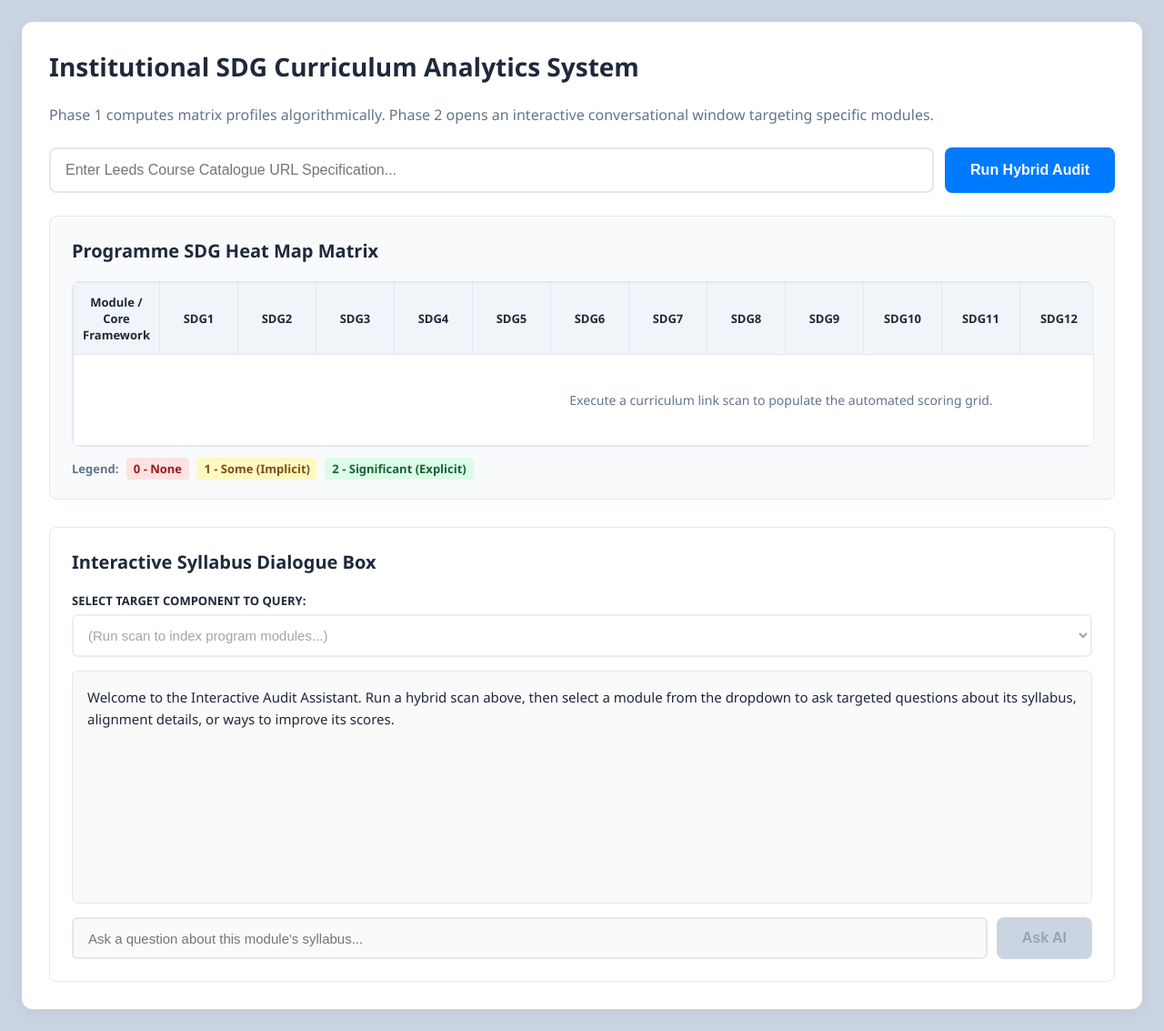
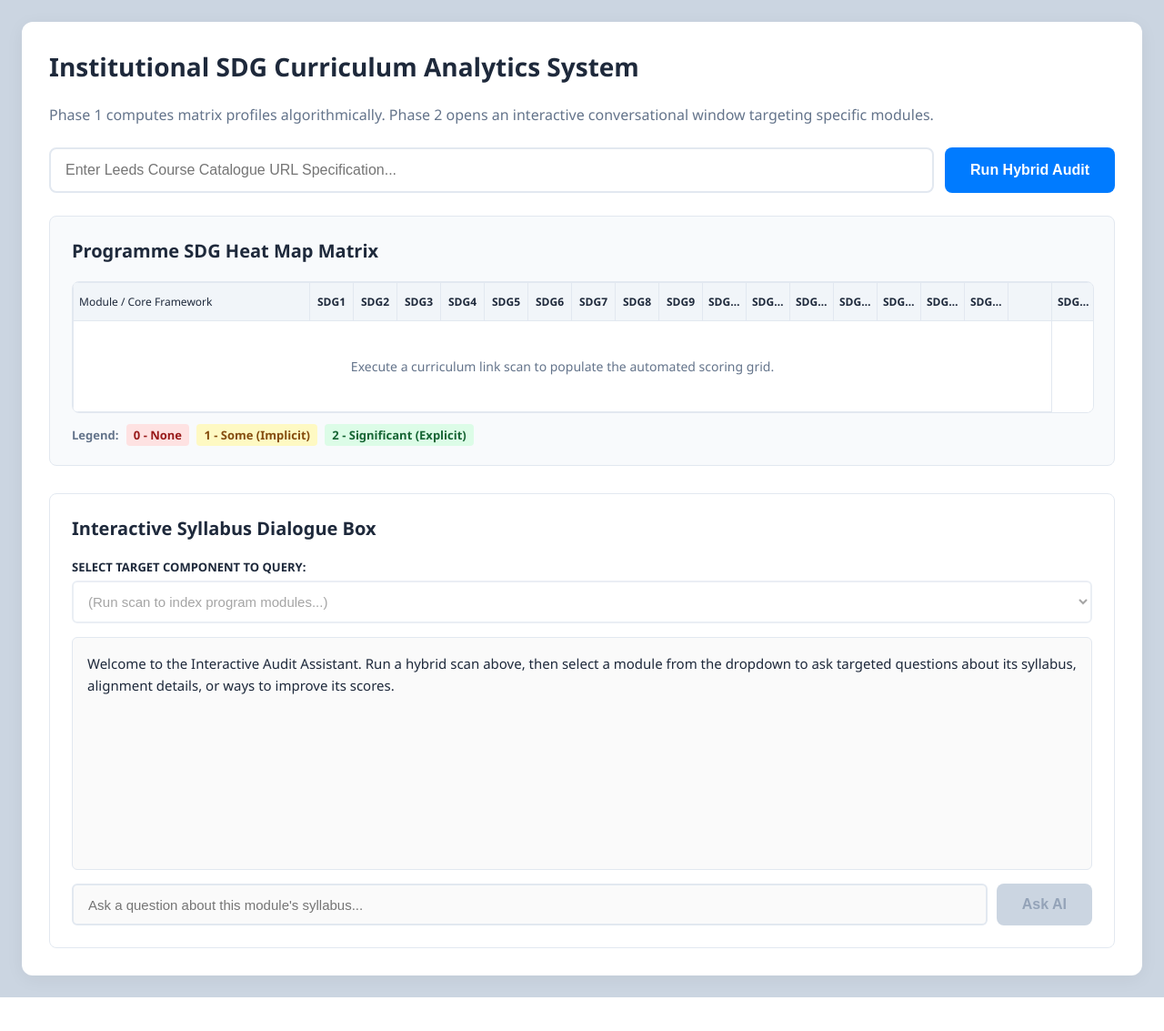
Before and after one commit to mohsenhiwa/AI-SDG-Mapping, a Flask app: page / in a window 1280 px wide. Shown: the whole page at 91% size. After the commit the page ends 1096 px from the top, so only its background shows below. Run offline with Flask 3, Linux system fonts and the light colour scheme.

Commit message:
format 2

```diff
--- a/templates/Mapping.html
+++ b/templates/Mapping.html
@@ -120,14 +120,19 @@
         table.matrix-table {
             width: 100%;
             border-collapse: collapse;
-            font-size: 13px;
+            font-size: 12px;
             text-align: center;
+            table-layout: fixed; /* Enforces strict mathematical grid limits across row cells */
         }
 
         table.matrix-table th, table.matrix-table td {
-            padding: 12px 10px;
+            padding: 12px 6px; /* Tightened cell padding to optimize tracking boundaries */
             border: 1px solid var(--border-color);
-            min-width: 65px;
+            width: 48px; /* Compact width allocation to safely fit SDG1 through SDG17 */
+            box-sizing: border-box;
+            overflow: hidden;
+            text-overflow: ellipsis;
+            white-space: nowrap;
         }
 
         table.matrix-table th {
@@ -136,10 +141,12 @@
             font-weight: 600;
         }
 
-        table.matrix-table td.mod-name {
+        table.matrix-table th.mod-header, table.matrix-table td.mod-name {
             text-align: left;
             font-weight: 500;
-            min-width: 320px;
+            width: 260px; /* Carefully proportioned base container size for the module labels */
+            min-width: 260px;
+            max-width: 260px;
             background-color: #f1f5f9;
             position: sticky;
             left: 0;
@@ -221,12 +228,12 @@
                 <table class="matrix-table" id="heatmapTable">
                     <thead>
                         <tr>
-                            <th>Module / Core Framework</th>
-                            <th>SDG1</th><th>SDG2</th><th>SDG3</th><th>SDG4</th><th>SDG5</th><th>SDG6</th><th>SDG7</th><th>SDG8</th><th>SDG9</th><th>SDG10</th><th>SDG11</th><th>SDG12</th><th>SDG13</th><th>SDG14</th><th>SDG15</th><th>SDG16</th><th>SDG17</th>
+                            <th class="mod-header">Module / Core Framework</th>
+                            <th>SDG1</th><th>SDG2</th><th>SDG3</th><th>SDG4</th><th>SDG5</th><th>SDG6</th><th>SDG7</th><th>SDG8</th><th>SDG9</th><th>SDG10</th><th>SDG11</th><th>SDG12</th><th>SDG13</th><th>SDG14</th><th>SDG15</th><th>SDG16</th><th><th>SDG17</th></th>
                         </tr>
                     </thead>
                     <tbody id="matrixBody">
-                        <tr><td colspan="18" style="color:var(--text-muted); padding:40px; font-size: 14px;">Execute a curriculum link scan to populate the automated scoring grid.</td></tr>
+                        <tr><td colspan="18" style="color:var(--text-muted); padding:40px; font-size: 14px; text-align: center; width: 100%;">Execute a curriculum link scan to populate the automated scoring grid.</td></tr>
                     </tbody>
                 </table>
             </div>
@@ -279,7 +286,7 @@
         statusDiv.style.color = "#004085";
         statusDiv.style.borderColor = "#b8daff";
         statusDiv.innerText = "Running async web-scrapers and generating deterministic score matrices...";
-        matrixBody.innerHTML = `<tr><td colspan="18" style="padding:40px; color:#0056b3; font-size:14px;">Computing algorithmic text checks across module nodes... Please wait.</td></tr>`;
+        matrixBody.innerHTML = `<tr><td colspan=\"18\" style=\"padding:40px; color:#0056b3; font-size:14px; text-align: center; width:100%;\">Computing algorithmic text checks across module nodes... Please wait.</td></tr>`;
 
         try {
             const response = await fetch('/api/scan', {
@@ -319,7 +326,7 @@
         tbody.innerHTML = '';
 
         modules.forEach(m => {
-            let rowHtml = `<tr><td class="mod-name"><strong>${m.code}</strong> - ${m.title}</td>`;
+            let rowHtml = `<tr><td class="mod-name" title="${m.code} - ${m.title}"><strong>${m.code}</strong> - ${m.title}</td>`;
             for(let i=1; i<=17; i++) {
                 let s = m.scores[`SDG ${i} - ` + getSdgShortName(i)] || 0;
                 rowHtml += `<td class="score-${s}">${s}</td>`;
```
